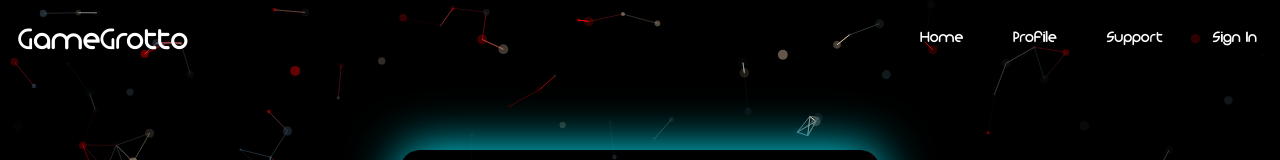
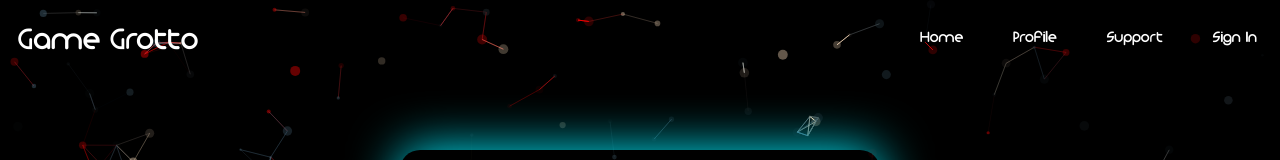
Before and after one commit to andrewsittner/MVP, a React (Vite) app in the folder Mvp/: page /login in a window 1280 px wide. Shown: the top 160 px of the page. Built offline with nearby package versions, Linux system fonts and the light colour scheme.

Commit message:
added some small tweaks

```diff
--- a/Mvp/src/App.jsx
+++ b/Mvp/src/App.jsx
@@ -26,7 +26,7 @@ function App() {
       <div className='App'>
       <Particles id="particles-here" init={particlesInit} options={particlesConfig} />
         <Routes>
-          <Route path="/login"  element={<Login setUser={setUser} />} />
+          <Route path="/login"  element={<Login setUser={setCurrentUserID} />} />
           <Route path="/" element={<Home currentUserID={currentUserID} />} />
         </Routes>
       </div>
--- a/Mvp/src/Home.jsx
+++ b/Mvp/src/Home.jsx
@@ -55,8 +55,6 @@ const Home = ({ currentUserID }) => {
             {recommendedGames.length > 0
                 ? <>
                     <Recommendations addUserGame={addUserGame} userGames={userGames} removeUserGame={removeUserGame} recommendedGames={recommendedGames} />
-
-
                 </>
                 : <div><p>l</p><p>o</p><p>a</p><p>d</p><p>i</p><p>n</p><p>g</p></div>
 
--- a/Mvp/src/NavBar.jsx
+++ b/Mvp/src/NavBar.jsx
@@ -1,10 +1,11 @@
 import React from "react";
 import './Css/NavBar.css'
+import { Link } from "react-router-dom";
 const NavBar = ( {currentUserID}) => {
 
     return (
         <nav className="navbar">
-            <a href="login" className="logo">GameGrotto</a>
+            <Link className="logo" to="login">Game Grotto</Link>
             <div className="nav-links">
                 <ul>
                     <li><a href="#">Home</a></li>
@@ -14,8 +15,8 @@ const NavBar = ( {currentUserID}) => {
                     }
                     <li><a href="#">Support</a></li>
                     {currentUserID === ''
-                    ?<li><a href="login">Sign In</a></li>
-                    :<li><a href="login">Sign Out</a></li>
+                    ?<li><Link to="login">Sign In</Link></li>
+                    :<li><Link to="login">Sign Out</Link></li>
                     }
                 </ul>
             </div>
--- a/Mvp/src/UserGamesDisplay.jsx
+++ b/Mvp/src/UserGamesDisplay.jsx
@@ -18,16 +18,14 @@ const UserGamesDisplay = ({ userGames, addUserGame, removeUserGame }) => {
     })
 
     return (
-        <>
             <Swiper
                 effect={"cards"}
                 grabCursor={true}
                 modules={[EffectCards]}
                 className="mySwiper"
-            >
+                >
                 {mappedUserGames}
             </Swiper>
-        </>
     )
 }
 
```
